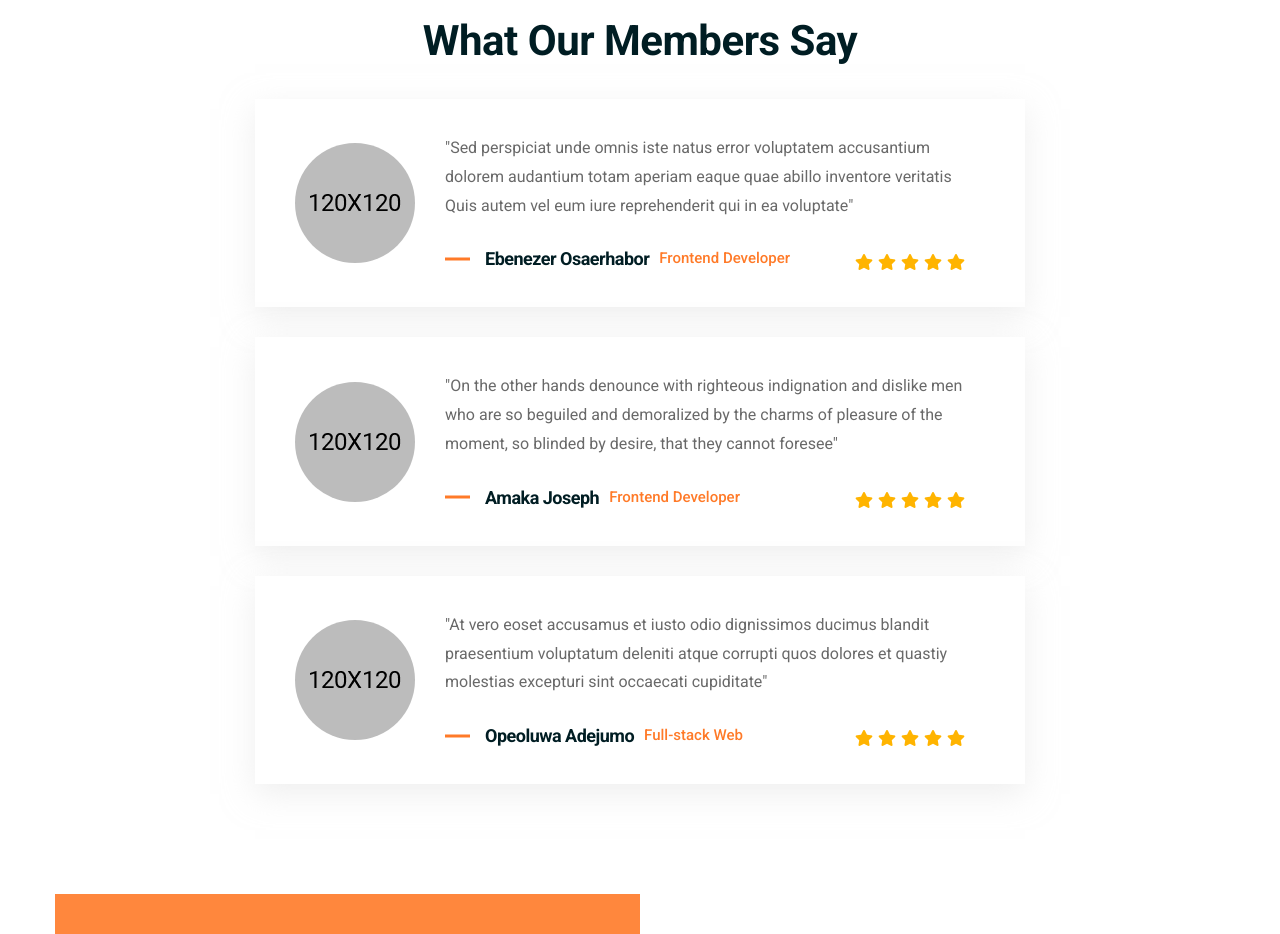
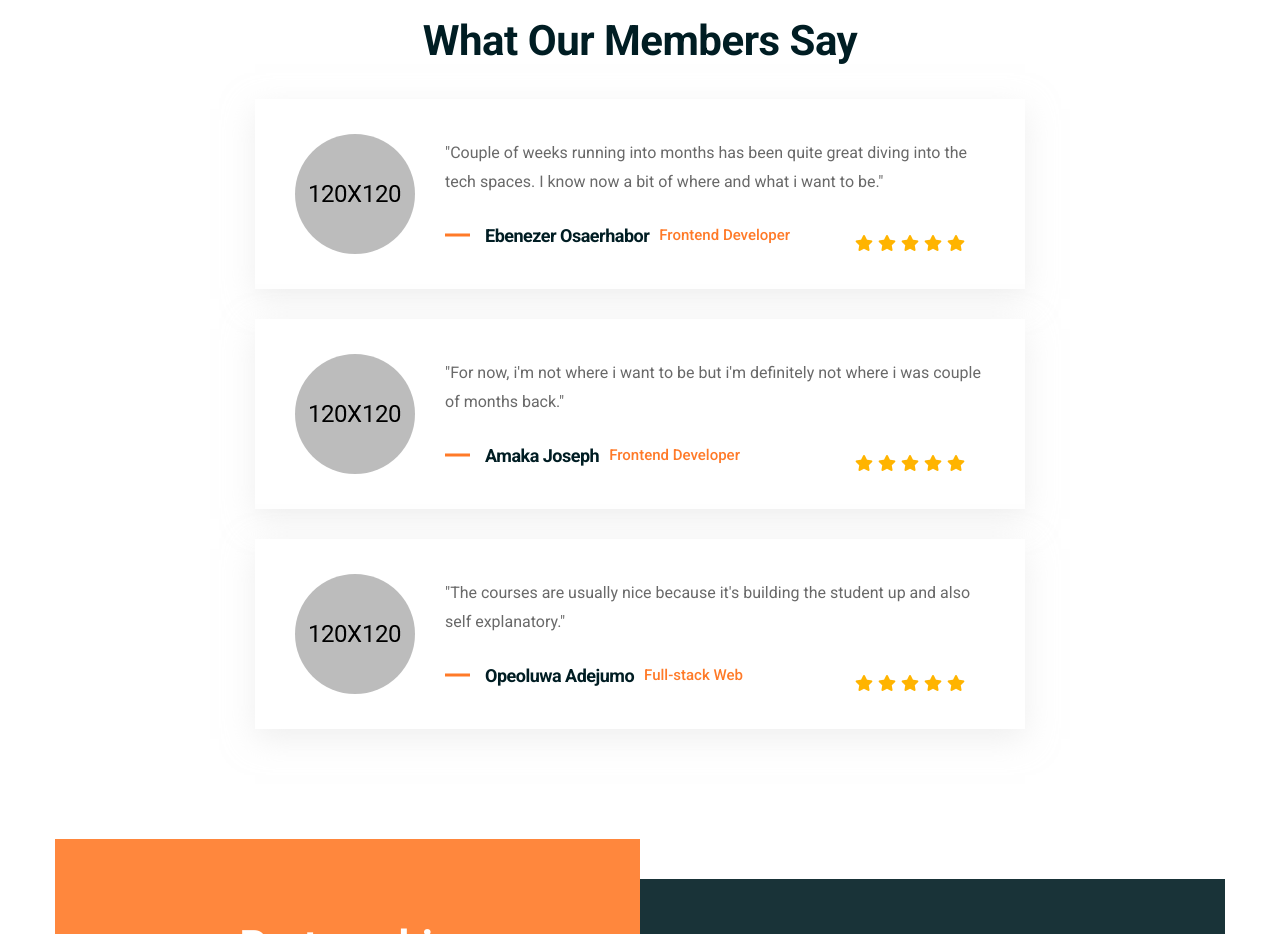
Before and after one commit to hubswitch-africa/hubswitch, a Next.js app: page / in a window 1280 px wide. Shown: the part 2560-3494 px from the top of the page. Built offline with nearby package versions, Linux system fonts and the light colour scheme.

Commit message:
added member feedback

```diff
--- a/pages/index.js
+++ b/pages/index.js
@@ -534,10 +534,7 @@ const Index2 = () => {
                   </div>
                   <div>
                     <p className="testimonial-desc">
-                      {`"Sed perspiciat unde omnis iste natus error voluptatem
-                      accusantium dolorem audantium totam aperiam eaque quae
-                      abillo inventore veritatis Quis autem vel eum iure
-                      reprehenderit qui in ea voluptate"`}
+                      {`"Couple of weeks running into months has been quite great diving into the tech spaces. I know now a bit of where and what i want to be."`}
                     </p>
                     <div className="author-info">
                       <h5 className="name">Ebenezer Osaerhabor</h5>
@@ -573,10 +570,7 @@ const Index2 = () => {
                   </div>
                   <div>
                     <p className="testimonial-desc">
-                      {`"On the other hands denounce with righteous indignation
-                      and dislike men who are so beguiled and demoralized by the
-                      charms of pleasure of the moment, so blinded by desire,
-                      that they cannot foresee"`}
+                      {`"For now, i'm not where i want to be but i'm definitely not where i was couple of months back."`}
                     </p>
                     <div className="author-info">
                       <h5 className="name">Amaka Joseph</h5>
@@ -612,10 +606,7 @@ const Index2 = () => {
                   </div>
                   <div>
                     <p className="testimonial-desc">
-                      {`"At vero eoset accusamus et iusto odio dignissimos ducimus
-                      blandit praesentium voluptatum deleniti atque corrupti
-                      quos dolores et quastiy molestias excepturi sint occaecati
-                      cupiditate"`}
+                      {`"The courses are usually nice because it's building the student up and also self explanatory."`}
                     </p>
                     <div className="author-info">
                       <h5 className="name">Opeoluwa Adejumo</h5>
```
